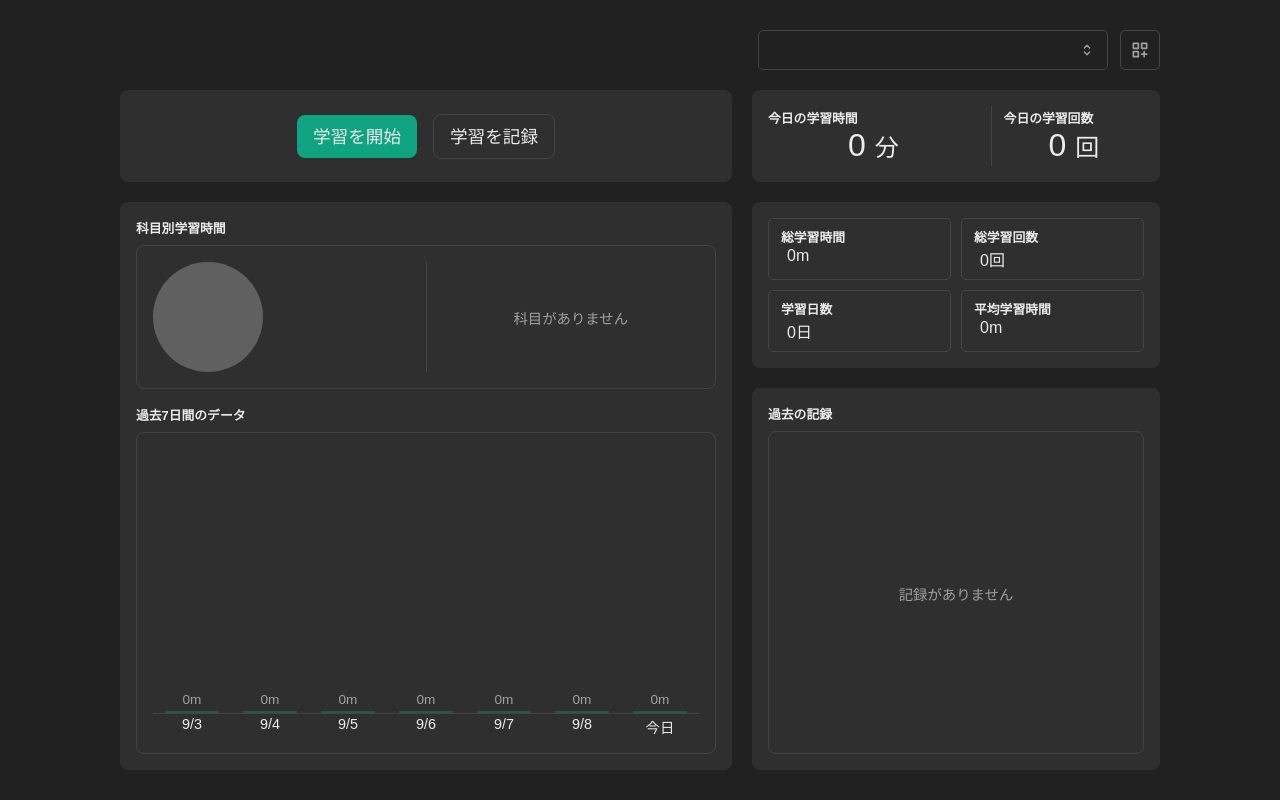
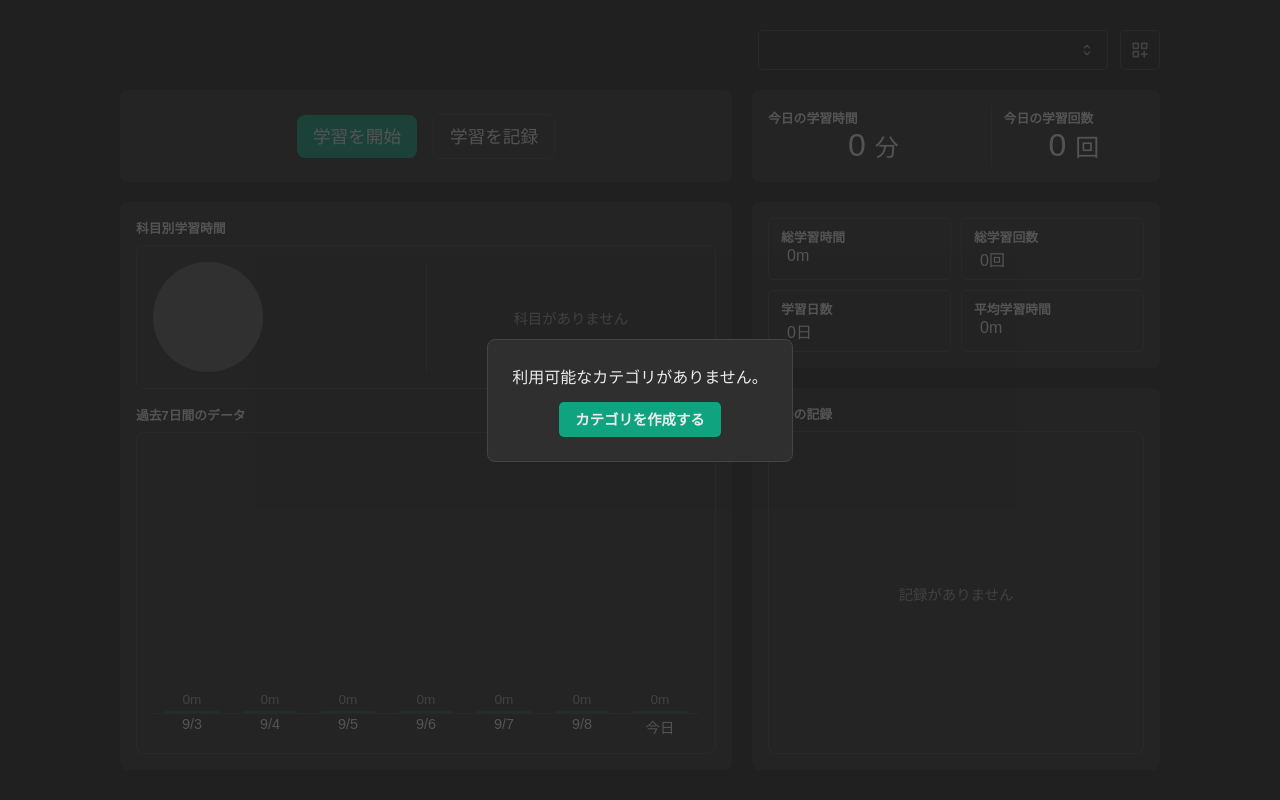
Before and after one commit to roka0430/stadia, a website: page public/index.html in a window 1280 px wide. Drawn offline with nearby package versions, Linux system fonts and the light colour scheme; no server answers; a web font is replaced by a local one.

Commit message:
feat: add category guide for empty state with link to create categories

```diff
--- a/public/assets/css/home.css
+++ b/public/assets/css/home.css
@@ -758,3 +758,47 @@ header {
 .study__start-stop-content span {
   transform: translateY(-1px);
 }
+
+/*------------------------------ category-guide ------------------------------*/
+
+.category-guide {
+  display: flex;
+  align-items: center;
+  justify-content: center;
+
+  position: fixed;
+  inset: 0;
+
+  background: rgb(from var(--color-bg) r g b / 75%);
+
+  z-index: 20;
+}
+
+.category-guide__content {
+  display: flex;
+  gap: 14px;
+  align-items: center;
+  flex-direction: column;
+
+  padding: 24px;
+
+  background: var(--color-surface);
+  border: solid 1px var(--color-border);
+  border-radius: 8px;
+}
+
+.category-guide__link {
+  padding-block: 6px 8px;
+  padding-inline: 16px;
+
+  background: var(--color-success);
+  border-radius: 5px;
+
+  color: var(--color-text);
+  font-size: 0.9rem;
+  font-weight: bold;
+}
+
+.category-guide__link:hover {
+  text-decoration: none;
+}
--- a/public/index.html
+++ b/public/index.html
@@ -379,6 +379,13 @@
         </div>
       </div>
     </div>
+
+    <div class="category-guide" x-show="!$store.category.isLoading && $store.category.categories.length === 0" x-cloak>
+      <div class="category-guide__content">
+        <p>利用可能なカテゴリがありません。</p>
+        <a href="category" class="category-guide__link">カテゴリを作成する</a>
+      </div>
+    </div>
   </div>
 
   <script type="module" src="assets/js/home.js" defer></script>
```
